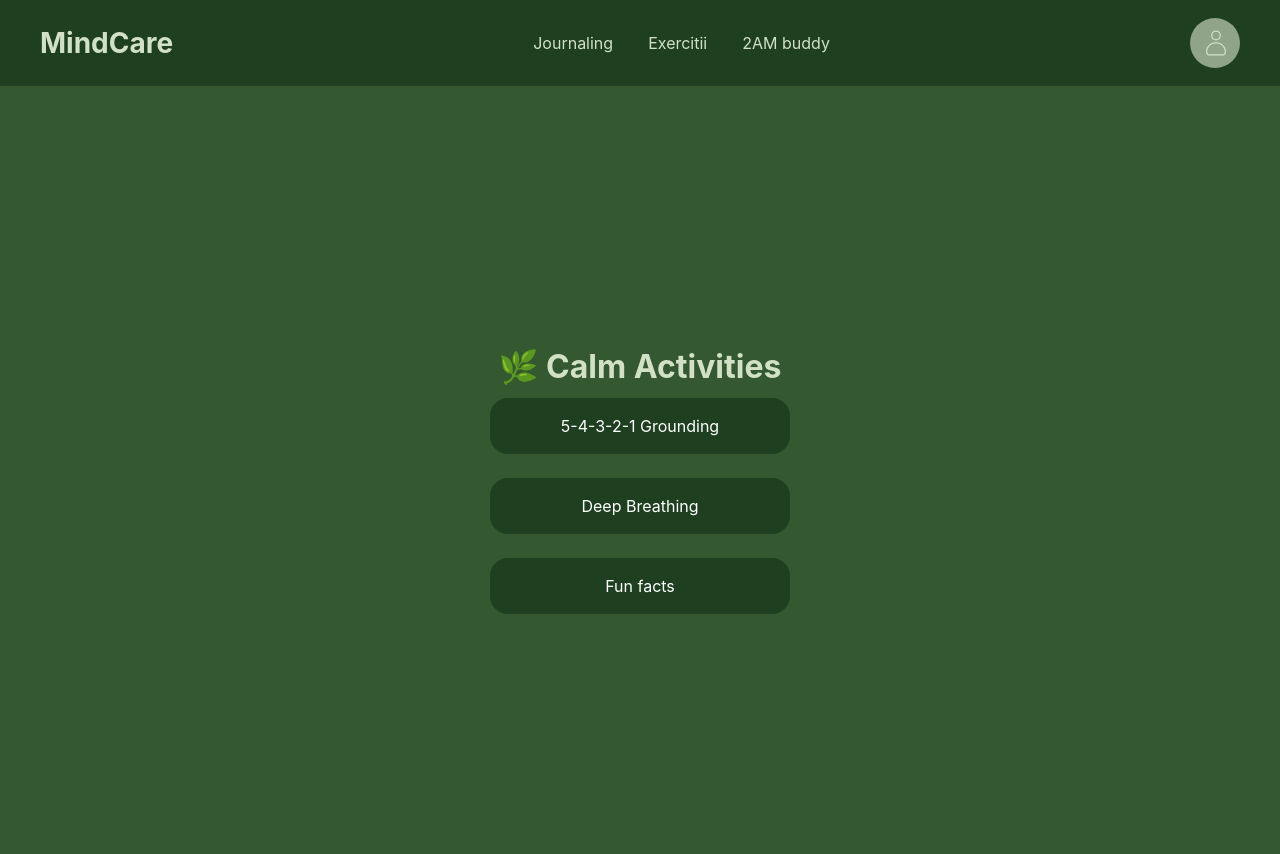
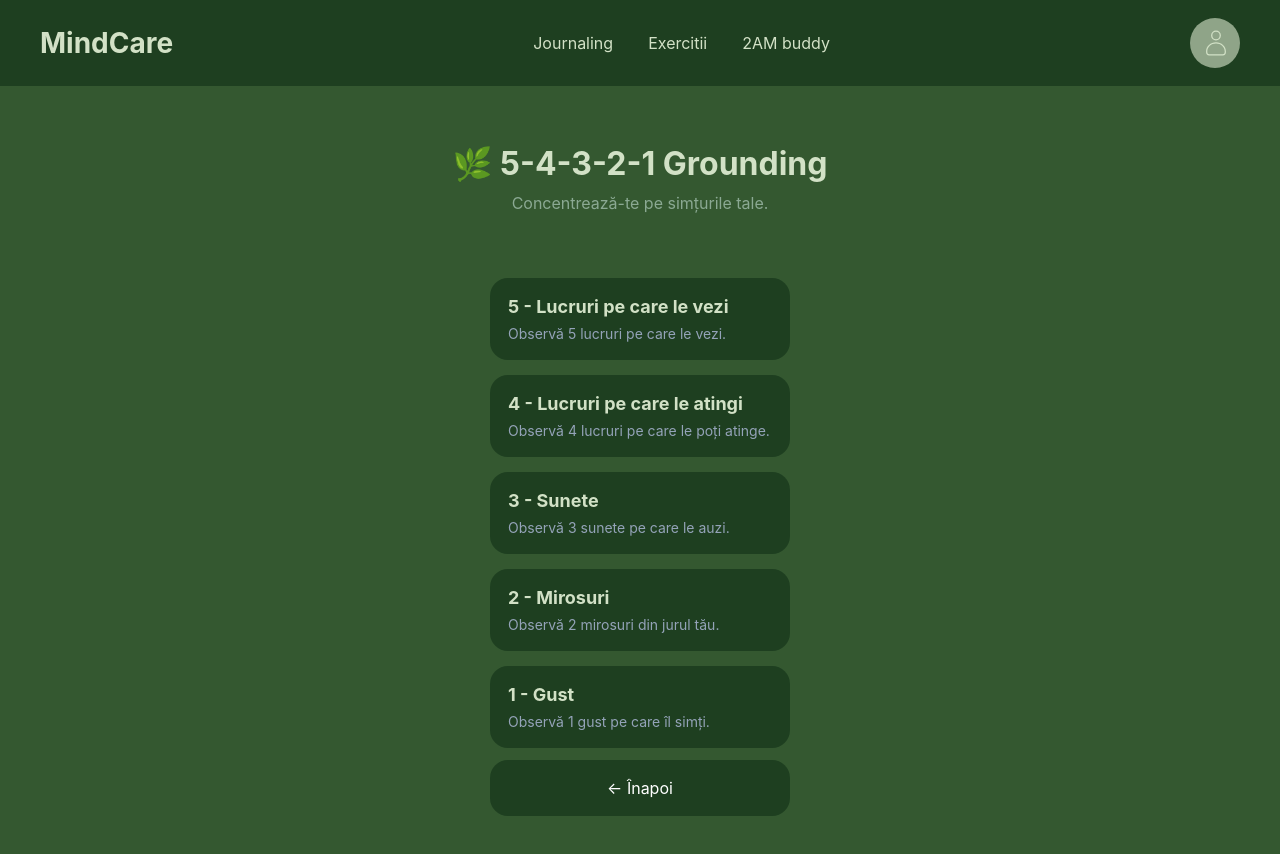
Before and after one commit to plouaincet/hackathon, a React (Vite) app: page /calm in a window 1280 px wide. Both pictures are taken after a click on the button "5-4-3-2-1 Grounding". Shown: the top 854 px of the page. Built offline with nearby package versions, Linux system fonts and the light colour scheme.

Commit message:
am facut exercitiul cu grounding

```diff
--- a/src/App.jsx
+++ b/src/App.jsx
@@ -7,6 +7,8 @@ import Home from "./pages/Home";
 import Listen from "./pages/Listen";
 import Vent from "./pages/Vent";
 import Calm from "./pages/Calm";
+
+import Grounding from "./pages/Grounding";
 
 function App() {
   return (
--- a/src/index.css
+++ b/src/index.css
@@ -342,3 +342,44 @@ body{
     transform: translateY(-3px);
 
 }
+
+.grounding-list{
+
+    width:300px;
+
+    display:flex;
+    flex-direction:column;
+    gap:15px;
+
+    margin-top:25px;
+
+}
+
+
+.grounding-box{
+
+    background:#1e3f20;
+
+    padding:18px;
+
+    border-radius:18px;
+
+    text-align:left;
+
+}
+
+
+.grounding-box h2{
+
+    font-size:18px;
+    margin-bottom:8px;
+
+}
+
+
+.grounding-box p{
+
+    color:#94A3B8;
+    font-size:14px;
+
+}
--- a/src/pages/Calm.jsx
+++ b/src/pages/Calm.jsx
@@ -1,25 +1,116 @@
+import { useState } from "react";
+
 export default function Calm(){
 
-    return(
+    const [grounding, setGrounding] = useState(false);
+
+
+    if (grounding) {
+
+        const steps = [
+            {
+                number: "5",
+                title: "Lucruri pe care le vezi",
+                text: "Observă 5 lucruri pe care le vezi."
+            },
+            {
+                number: "4",
+                title: "Lucruri pe care le atingi",
+                text: "Observă 4 lucruri pe care le poți atinge."
+            },
+            {
+                number: "3",
+                title: "Sunete",
+                text: "Observă 3 sunete pe care le auzi."
+            },
+            {
+                number: "2",
+                title: "Mirosuri",
+                text: "Observă 2 mirosuri din jurul tău."
+            },
+            {
+                number: "1",
+                title: "Gust",
+                text: "Observă 1 gust pe care îl simți."
+            }
+        ];
+
+
+        return (
+
+            <div className="page">
+
+                <h1>🌿 5-4-3-2-1 Grounding</h1>
+
+                <p className="subtitle">
+                    Concentrează-te pe simțurile tale.
+                </p>
+
+
+                <div className="grounding-list">
+
+                    {steps.map((step)=> (
+
+                        <div
+                            className="grounding-box"
+                            key={step.number}
+                        >
+
+                            <h2>
+                                {step.number} - {step.title}
+                            </h2>
+
+                            <p>
+                                {step.text}
+                            </p>
+
+                        </div>
+
+                    ))}
+
+                </div>
+
+
+                <button
+                    className="activity"
+                    onClick={() => setGrounding(false)}
+                >
+                    ← Înapoi
+                </button>
+
+            </div>
+
+        );
+
+    }
+
+
+    return (
 
         <div className="page">
 
             <h1>🌿 Calm Activities</h1>
 
-            <button className="activity">
+
+            <button
+                className="activity"
+                onClick={() => setGrounding(true)}
+            >
                 5-4-3-2-1 Grounding
             </button>
+
 
             <button className="activity">
                 Deep Breathing
             </button>
 
+
             <button className="activity">
                 Fun facts
             </button>
 
+
         </div>
 
-    )
-
+    );
 }
--- /dev/null
+++ b/src/pages/Grounding.jsx
@@ -0,0 +1,69 @@
+export default function Grounding(){
+
+    const steps = [
+        {
+            number: "5",
+            title: "Lucruri pe care le vezi",
+            text: "Observă 5 lucruri pe care le vezi în jurul tău."
+        },
+        {
+            number: "4",
+            title: "Lucruri pe care le atingi",
+            text: "Observă 4 lucruri pe care le poți atinge."
+        },
+        {
+            number: "3",
+            title: "Sunete",
+            text: "Observă 3 sunete pe care le auzi."
+        },
+        {
+            number: "2",
+            title: "Mirosuri",
+            text: "Observă 2 mirosuri din jurul tău."
+        },
+        {
+            number: "1",
+            title: "Gust",
+            text: "Observă 1 gust pe care îl simți."
+        }
+    ];
+
+
+    return (
+
+        <div className="page">
+
+            <h1>🌿 5-4-3-2-1 Grounding</h1>
+
+            <p className="subtitle">
+                Concentrează-te pe simțurile tale.
+            </p>
+
+
+            <div className="grounding-list">
+
+                {steps.map((step) => (
+
+                    <div
+                        className="grounding-box"
+                        key={step.number}
+                    >
+
+                        <h2>
+                            {step.number} - {step.title}
+                        </h2>
+
+                        <p>
+                            {step.text}
+                        </p>
+
+                    </div>
+
+                ))}
+
+            </div>
+
+        </div>
+
+    );
+}
```
